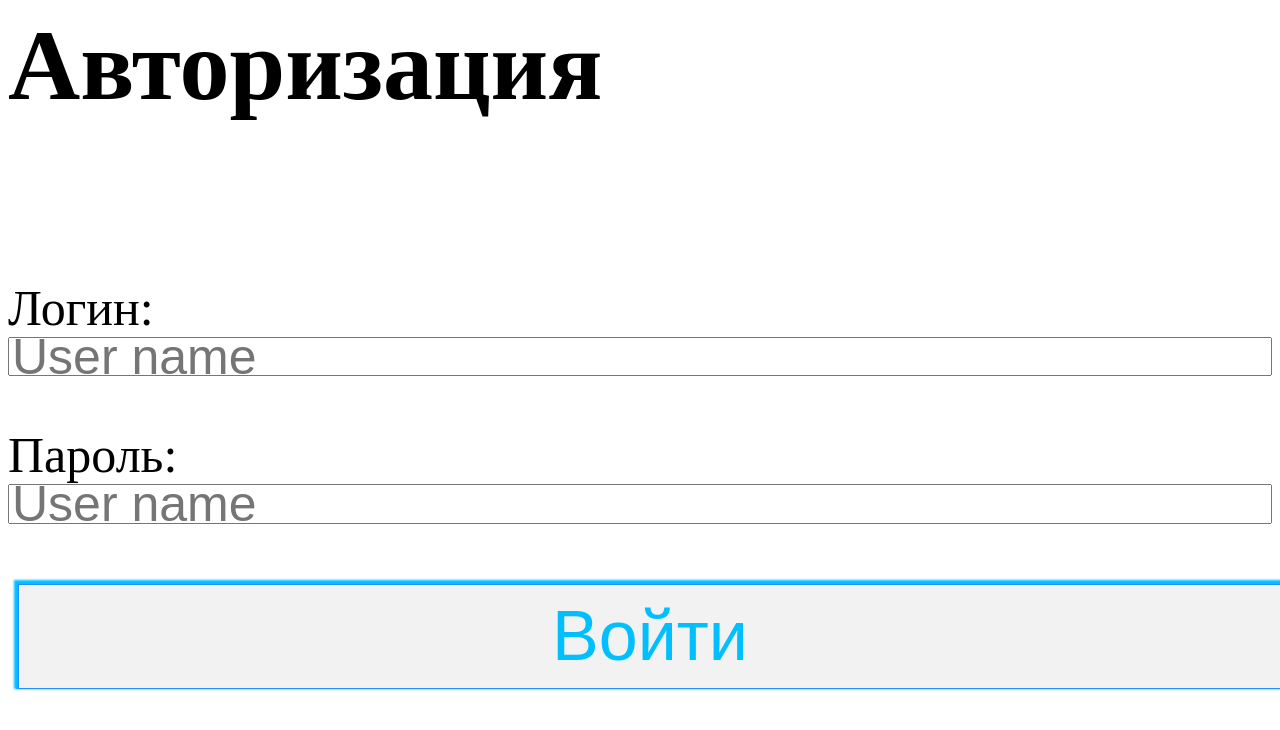
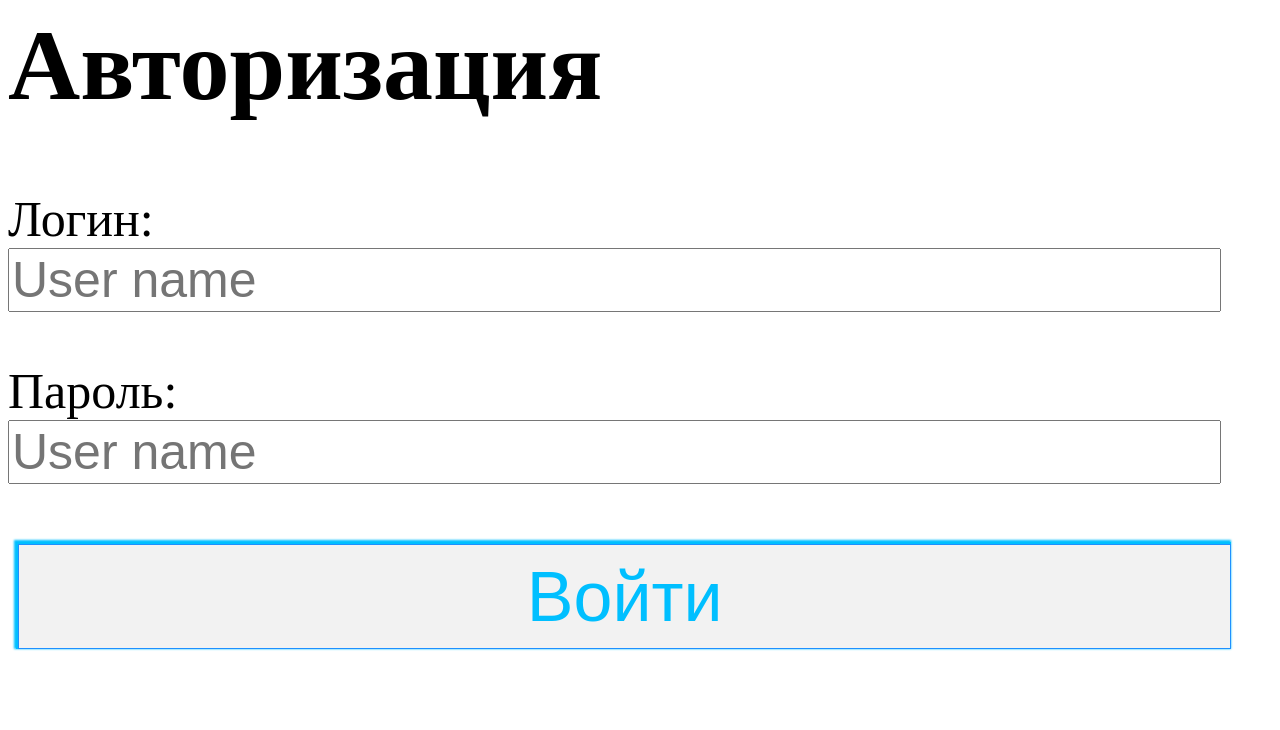
Before and after one commit to AndreiBiiskii/gpu, a Django app: page /users/login/ in a window 1280 px wide. Shown: the top 730 px of the page. Run offline with Django 5.2, Linux system fonts and the light colour scheme; parts of the project's set-up code (start-up, migrations or seed data) failed here and were passed over.

Commit message:
поменял стили для jogin

```diff
--- a/device/static/device/css/style_phone.css
+++ b/device/static/device/css/style_phone.css
@@ -147,7 +147,7 @@ border: 3px solid purple;
   padding: 5px 5px;
   margin-left:10px;
   margin-top:10px;
-  width:100%;
+  width:96%;
   background: #f2f2f2;
   border: 1px solid #1E90FF;
   color: ##00BFFF;
@@ -303,13 +303,7 @@ color: #222;
 background-position: left .7em top 50%, 0 0;
 padding: .6em .8em .5em 1.4em;
 }
-
 .form-control{
-width: 100%;
-height:5%;
+width: 96%;
 font-size:50px;
 }
-
-.a-serial-number{
-color: blue;
-}
--- a/device/templates/device/base.html
+++ b/device/templates/device/base.html
@@ -11,6 +11,7 @@
     {%endif%}
 </head>
 <body>
+<div class="menu">
     <div class="shadowbox">
         {{user}}<br>
         <hr>
@@ -31,11 +32,12 @@
             <li><a class="type" href="{% url i.url_name %}">{{i.title}}</a></li>
             {% endfor %}
             <li><a class="type" href="{%url 'draft_list'%}">Черновик</a></li>
-        <li><a class="type"  href="{% url 'equipment_add' %}">Добавить оборудование</a></li>
+            <li><a class="type" href="{% url 'equipment_add' %}">Добавить оборудование</a></li>
             <li><a class="type" href="{% url 'device_add' %}">Добавить прибор</a></li>
         </ul>
     </div>
     {% endif %}
+</div>
 {% block content %}
 {% endblock %}
 
--- a/device/views.py
+++ b/device/views.py
@@ -173,7 +173,7 @@ def device_add(request):
 
 
 def EquipmentUpdate(request, pk):
-    if not request.user.is_staff:
+    if not request.user.is_authenticated:
         redirect('login')
     equipment = get_object_or_404(Equipment, pk=pk)
     status = StatusAdd.objects.all()
```
Also changed, not shown: device/templates/device/equipment_update.html (+3 -7 lines), device/templates/device/equipments.html (+13 -3 lines). Lines whose indentation alone changed are shown as unchanged.
